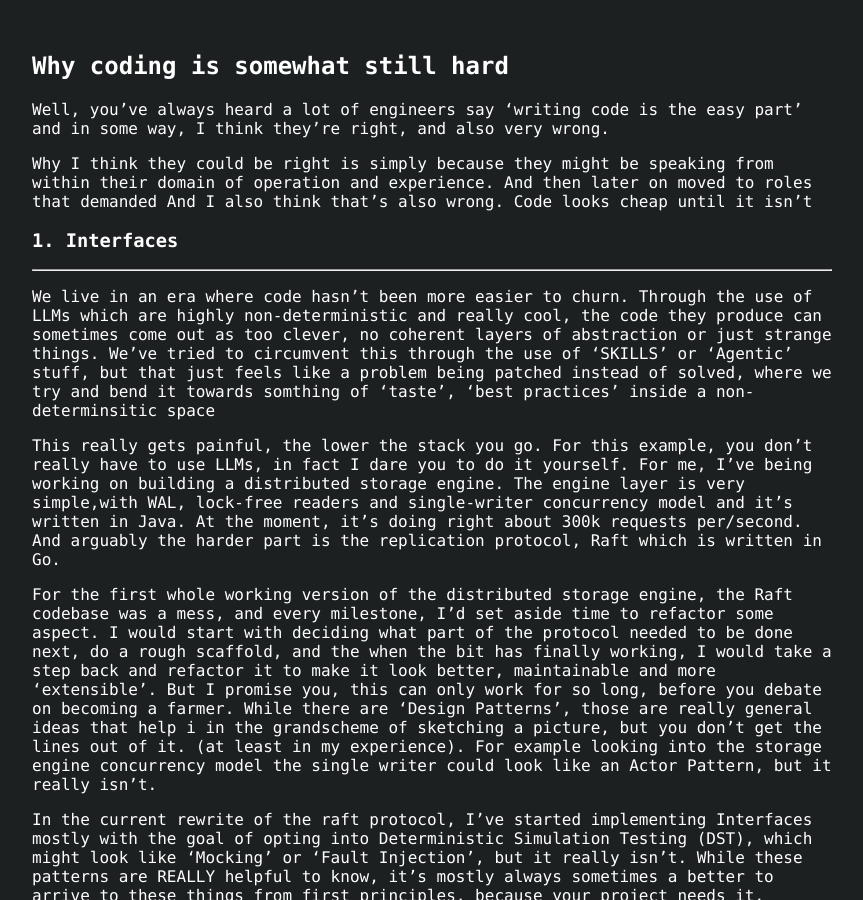
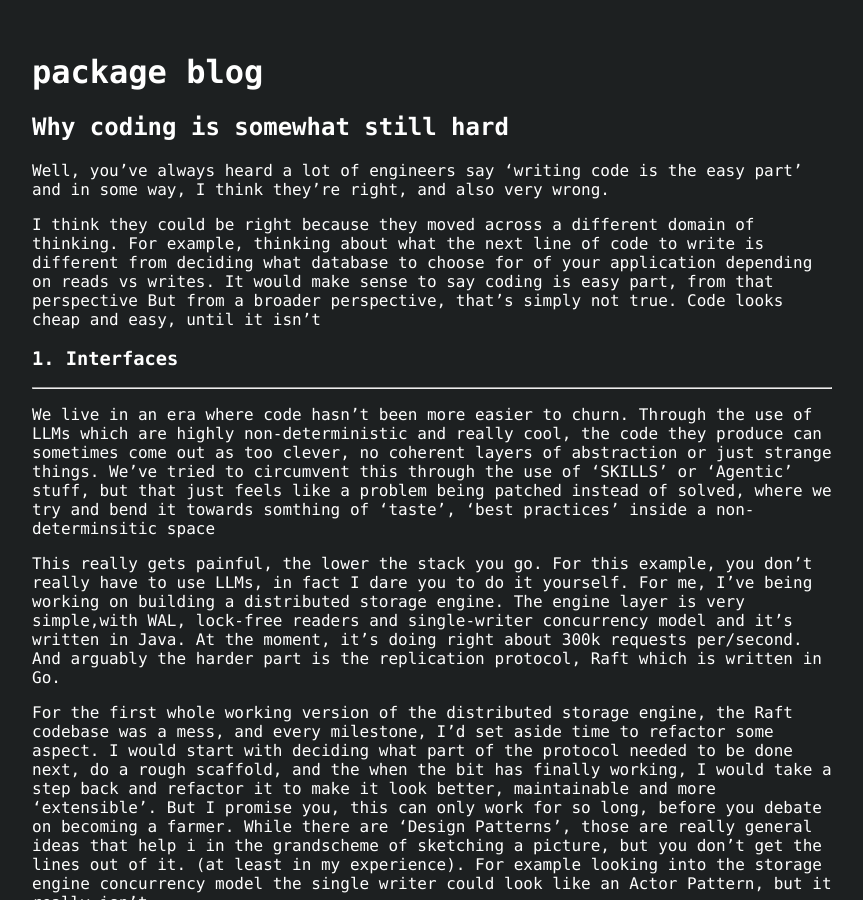
Before and after one commit to persona-mp3/takes, a Jekyll site: the page built from topics/coding_is_hard.md, in a window 1280 px wide and 900 px high. Shown: the whole window, without its empty margins (208-1071 px from the left). Built offline with Jekyll 4.4.1, drawn with Linux system fonts in a browser that asks for light colours; our own code applies the rules of GitHub Pages for plain Markdown files.

Commit message:
chore: restructed 2nd paragraph based on feeback

```diff
--- a/topics/coding_is_hard.md
+++ b/topics/coding_is_hard.md
@@ -1,13 +1,16 @@
+# package blog
 ## Why coding is somewhat still hard
 
 Well, you've always heard a lot of engineers say 'writing code is the easy
 part' and in some way, I think they're right, and also very wrong.
 
-Why I think they could be right is simply because they might be speaking from
-within their domain of operation and experience. And then later on moved to
-roles that demanded And I also think that's also
-wrong. Code looks cheap until it isn't
 
+I think they could be right because they moved across a different domain of thinking.
+For example, thinking about what the next line of code to write is different
+from deciding what database to choose for of your application depending on reads
+vs writes. It would make sense to say coding is easy part, from that perspective
+But from a broader perspective, that's simply not true.
+Code looks cheap and easy, until it isn't
 
 ### 1. Interfaces
 ---
```
